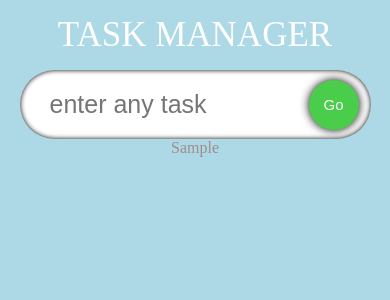
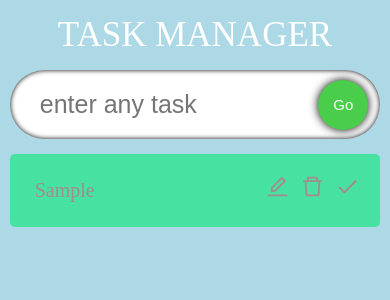
Before and after one commit to sups-world/task-manager, a React (Create React App) app: page / in a window 390 px wide. Both pictures are taken after typing "Sample" into the empty fields and a click on the button "Go". Shown: the top 300 px of the page. Built offline with nearby package versions, Linux system fonts and the light colour scheme; a web font is replaced by a local one.

Commit message:
css for tasks with icons

```diff
--- a/src/components/SingleTodo.tsx
+++ b/src/components/SingleTodo.tsx
@@ -1,5 +1,9 @@
 import React from 'react';
 import { Todo } from '../model';
+
+import { AiOutlineEdit, AiOutlineDelete } from 'react-icons/ai'
+import { MdOutlineDone } from 'react-icons/md'
+import "./styles.css";
 // type has equals but interface does not
 type Props = {
     todo: Todo,
@@ -11,6 +15,19 @@ const SingleTodo: React.FC<Props> = ({ todo, todos, setTodos }: Props) => {
     return (
         <form className='todos__single'>
             <span className="todos__single--text"> {todo.todo}</span>
+            <div>
+                <span className="icon">
+                    <AiOutlineEdit />
+                </span>
+                <span className="icon">
+                    <AiOutlineDelete />
+                </span>
+                <span className="icon">
+                    <MdOutlineDone />
+                </span>
+
+
+            </div>
         </form>
     )
 }
--- a/src/components/styles.css
+++ b/src/components/styles.css
@@ -51,3 +51,48 @@
   flex-wrap: wrap;
   color: rgb(162, 140, 140);
 }
+
+.todos__single {
+  display: flex;
+  width: 29.5%;
+  border-radius: 5px;
+  padding: 20px;
+  margin-top: 15px;
+  /* background-image: url("https://img.freepik.com/free-vector/torn-paper-with-sticky-tape-banner_1017-32517.jpg?w=1380&t=st=1693198314~exp=1693198914~hmac=2579c35b2612807270956dd6a2c81b602bbc155ecc7eb65a3f6683fcba3d9dbb"); */
+  background-color: rgb(71, 226, 162);
+}
+
+.todos__single--text {
+  flex: 1;
+  padding: 5px;
+  border: none;
+  font-size: 20px;
+}
+
+.todos__single--text:focus {
+  outline: none;
+}
+
+.icon {
+  margin-left: 10px;
+  font-size: 25px;
+  cursor: pointer;
+}
+
+@media (max-width: 700px) {
+  .input {
+    width: 95%;
+  }
+  .todos {
+    width: 95%;
+  }
+  .todos__single {
+    width: 100%;
+  }
+}
+
+@media (max-width: 1200px) {
+  .todos__Single {
+    width: 40%;
+  }
+}
```
